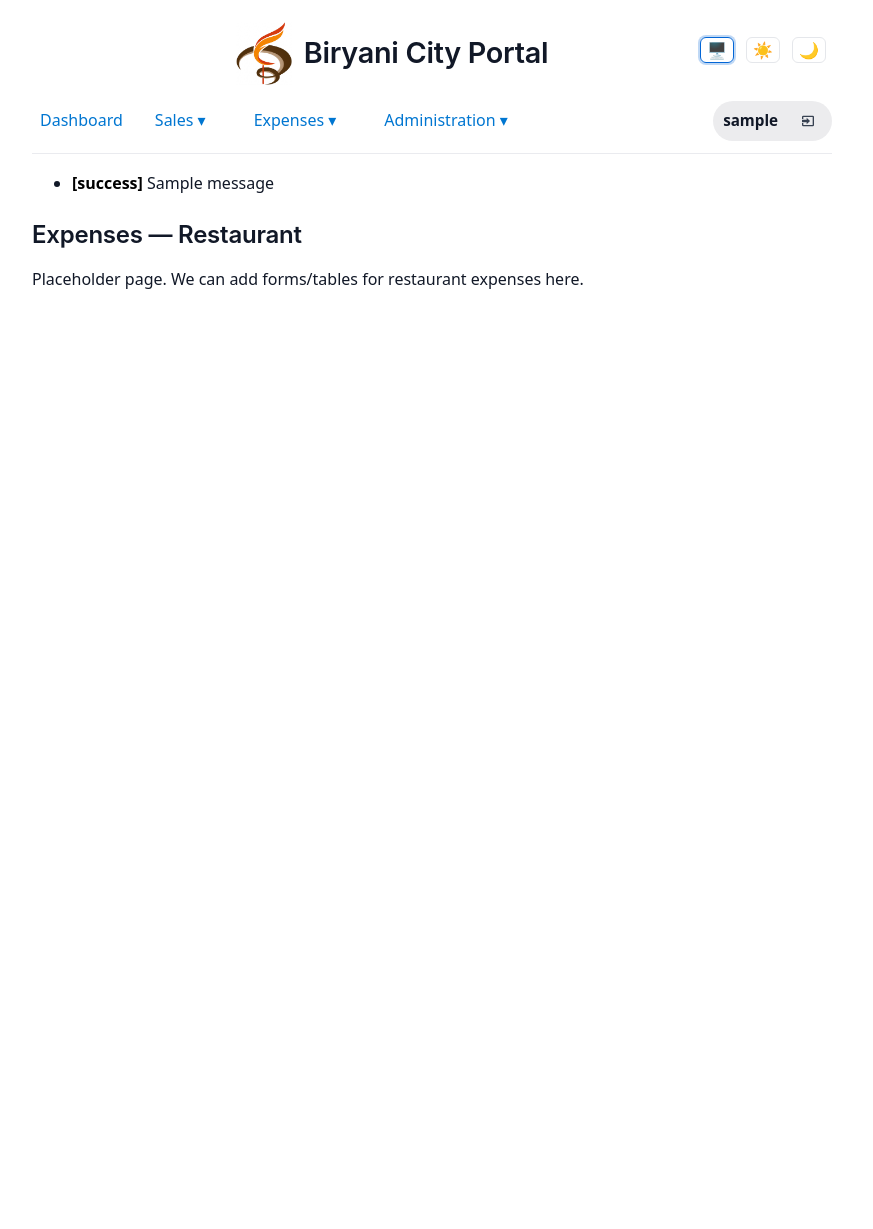
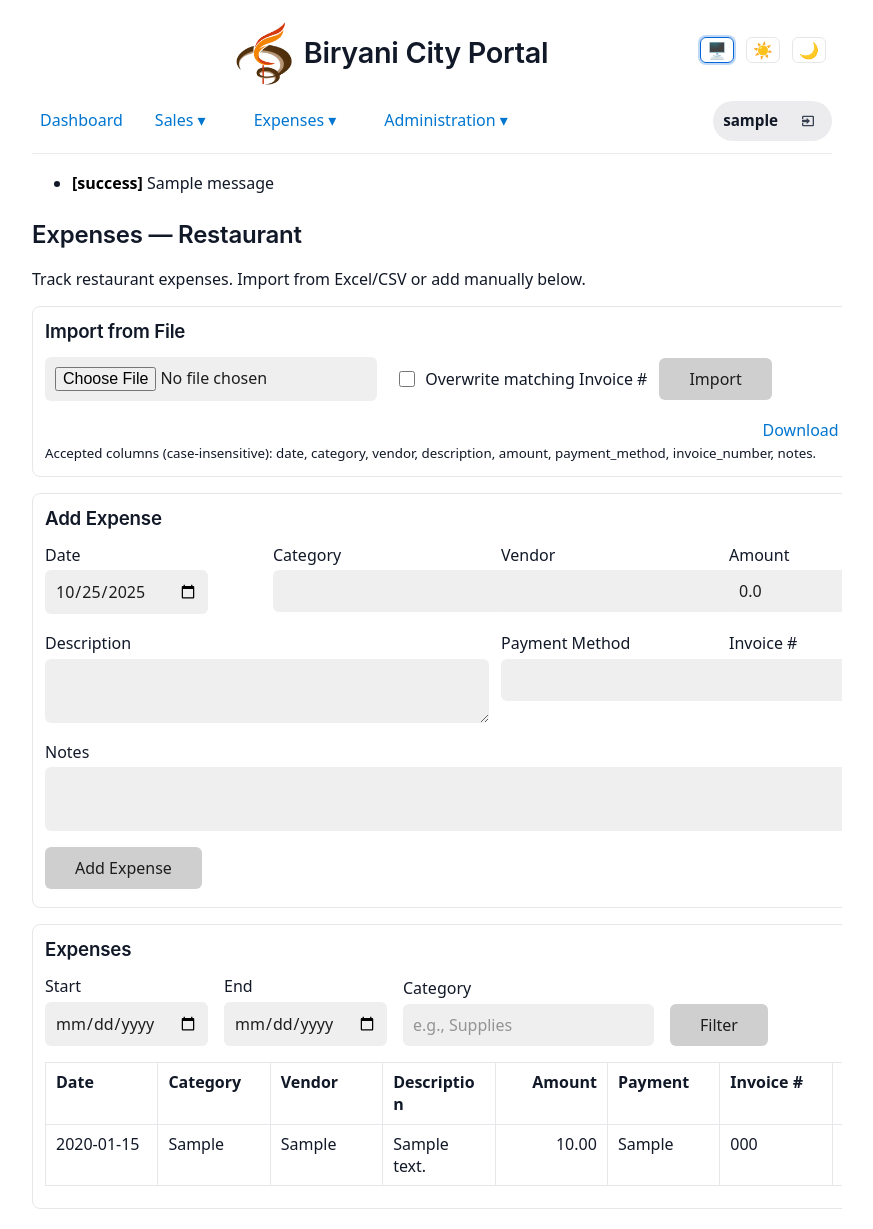
Before and after one commit to sushanth88/BC_Internal_OP, a Flask app: page /expenses/restaurant in a window 1280 px wide. Shown: the whole page, without its empty margins (208-1081 px from the left). Before the commit the page ends 800 px from the top, so only its background shows below. Run offline with Flask 3, Linux system fonts and the light colour scheme; the first user in the database is signed in; tables that the repository leaves empty hold one stand-in row (Sample ...); one stand-in notice (Sample message) is shown; some libraries are stand-ins or nearby versions.

Commit message:
Expenses(Restaurant): add RestaurantExpense model, manual add, CSV/XLSX import, filters, and template CSV download

```diff
--- a/app.py
+++ b/app.py
@@ -124,6 +124,20 @@ class AuditLog(Base):
     actor = relationship('User', foreign_keys=[actor_id])
 
 
+class RestaurantExpense(Base):
+    __tablename__ = 'restaurant_expenses'
+    id = Column(Integer, primary_key=True)
+    date = Column(Date, nullable=False)
+    category = Column(String(100), default='')
+    vendor = Column(String(200), default='')
+    description = Column(Text, default='')
+    amount = Column(Float, default=0.0)
+    payment_method = Column(String(50), default='')
+    invoice_number = Column(String(100), default='')
+    notes = Column(Text, default='')
+    created_at = Column(DateTime, default=datetime.utcnow)
+
+
 @login_manager.user_loader
 def load_user(user_id):
     db = SessionLocal()
@@ -197,6 +211,27 @@ class BulkDeleteForm(FlaskForm):
 class DeleteAllForm(FlaskForm):
     confirm = StringField('Type DELETE ALL to confirm', default='')
     submit = SubmitField('Delete ALL')
+
+
+class RestaurantExpenseForm(FlaskForm):
+    date = DateField('Date', validators=[DataRequired()], default=date.today())
+    category = StringField('Category', default='')
+    vendor = StringField('Vendor', default='')
+    description = TextAreaField('Description', default='')
+    amount = FloatField('Amount', default=0.0, validators=[DataRequired()])
+    payment_method = StringField('Payment Method', default='')
+    invoice_number = StringField('Invoice #', default='')
+    notes = TextAreaField('Notes', default='')
+    submit = SubmitField('Add Expense')
+
+
+class RestaurantExpenseUploadForm(FlaskForm):
+    file = UploadFileField('Upload CSV or Excel (.csv, .xlsx)', validators=[
+        FileRequired(),
+        FileAllowed(['csv', 'xlsx'], 'CSV or Excel files only')
+    ])
+    overwrite = BooleanField('Overwrite existing rows with same Invoice #')
+    submit = SubmitField('Import')
 
 
 def init_db():
@@ -549,13 +584,197 @@ def expenses_salaries():
     return render_template('expenses_salaries.html')
 
 
-@app.route('/expenses/restaurant')
+@app.route('/expenses/restaurant', methods=['GET', 'POST'])
 @login_required
 def expenses_restaurant():
     if not current_user.is_admin:
         flash('You do not have access to Expenses.', 'warning')
         return redirect(url_for('sales'))
-    return render_template('expenses_restaurant.html')
+    db = SessionLocal()
+    form = RestaurantExpenseForm()
+    upload_form = RestaurantExpenseUploadForm()
+
+    # Manual add
+    if form.validate_on_submit() and request.method == 'POST' and request.form.get('form-id') == 'manual':
+        exp = RestaurantExpense(
+            date=form.date.data,
+            category=form.category.data.strip(),
+            vendor=form.vendor.data.strip(),
+            description=form.description.data.strip(),
+            amount=float(form.amount.data or 0.0),
+            payment_method=form.payment_method.data.strip(),
+            invoice_number=form.invoice_number.data.strip(),
+            notes=form.notes.data.strip(),
+        )
+        db.add(exp)
+        db.commit()
+        flash('Expense added', 'success')
+        return redirect(url_for('expenses_restaurant'))
+
+    # Filters (simple): month/year
+    q = db.query(RestaurantExpense).order_by(RestaurantExpense.date.desc(), RestaurantExpense.id.desc())
+    start = request.args.get('start')
+    end = request.args.get('end')
+    category = request.args.get('category', '').strip()
+    if start:
+        try:
+            q = q.filter(RestaurantExpense.date >= _parse_date(start))
+        except Exception:
+            pass
+    if end:
+        try:
+            q = q.filter(RestaurantExpense.date <= _parse_date(end))
+        except Exception:
+            pass
+    if category:
+        q = q.filter(RestaurantExpense.category.ilike(f"%{category}%"))
+
+    expenses_rows = q.limit(500).all()
+    total_amount = sum(float(x.amount or 0.0) for x in expenses_rows)
+
+    return render_template('expenses_restaurant.html', form=form, upload_form=upload_form, expenses=expenses_rows, total_amount=total_amount, start=start or '', end=end or '', category=category)
+
+
+@app.route('/expenses/restaurant/upload', methods=['POST'])
+@login_required
+def expenses_restaurant_upload():
+    if not current_user.is_admin:
+        flash('You do not have access to Expenses.', 'warning')
+        return redirect(url_for('sales'))
+    form = RestaurantExpenseUploadForm()
+    if not form.validate_on_submit():
+        for field, errs in form.errors.items():
+            for e in errs:
+                flash(f"{field}: {e}", 'danger')
+        return redirect(url_for('expenses_restaurant'))
+
+    f = form.file.data
+    filename = getattr(f, 'filename', '') or ''
+    name_lower = filename.lower()
+    overwrite = bool(form.overwrite.data)
+    tmpdir = tempfile.mkdtemp(prefix='exp_up_')
+    path = os.path.join(tmpdir, filename or f'upload_{uuid.uuid4().hex}')
+    f.save(path)
+
+    added = 0
+    updated = 0
+    failed = 0
+    errors = []
+    db = SessionLocal()
+
+    def normalize_header(h):
+        return re.sub(r"[^a-z0-9]+", "_", (h or '').strip().lower())
+
+    def map_row(row):
+        # Accept a variety of column names, map to fields
+        mapping = {
+            'date': ['date', 'expense_date'],
+            'category': ['category', 'type'],
+            'vendor': ['vendor', 'payee', 'supplier'],
+            'description': ['description', 'details', 'desc'],
+            'amount': ['amount', 'total', 'value'],
+            'payment_method': ['payment_method', 'method', 'pay_method'],
+            'invoice_number': ['invoice_number', 'invoice', 'bill_no', 'invoice_no'],
+            'notes': ['notes', 'note', 'remarks'],
+        }
+        out = {k: '' for k in mapping.keys()}
+        for key, aliases in mapping.items():
+            for a in aliases:
+                if a in row and row[a] not in (None, ''):
+                    out[key] = row[a]
+                    break
+        return out
+
+    try:
+        rows = []
+        if name_lower.endswith('.xlsx'):
+            try:
+                import openpyxl  # type: ignore
+            except Exception:
+                flash('Excel support requires openpyxl. Please install it or upload CSV.', 'danger')
+                shutil.rmtree(tmpdir, ignore_errors=True)
+                return redirect(url_for('expenses_restaurant'))
+            wb = openpyxl.load_workbook(path, data_only=True)
+            ws = wb.active
+            headers = [normalize_header((c.value or '')) for c in next(ws.iter_rows(min_row=1, max_row=1))]
+            for r in ws.iter_rows(min_row=2):
+                row = {headers[i]: (r[i].value if i < len(r) else None) for i in range(len(headers))}
+                rows.append(map_row(row))
+        else:
+            with open(path, 'r', newline='') as fh:
+                reader = csv.DictReader(fh)
+                headers = [normalize_header(h) for h in (reader.fieldnames or [])]
+                for raw in reader:
+                    row = {normalize_header(k): (v or '') for k, v in raw.items()}
+                    rows.append(map_row(row))
+
+        for r in rows:
+            try:
+                d = _parse_date(r.get('date')) if r.get('date') else None
+                if not d:
+                    failed += 1
+                    errors.append('Missing date')
+                    continue
+                amt = float(r.get('amount') or 0.0)
+                inv = str(r.get('invoice_number') or '').strip()
+                if overwrite and inv:
+                    existing = db.query(RestaurantExpense).filter(RestaurantExpense.invoice_number == inv).first()
+                else:
+                    existing = None
+                if existing:
+                    existing.date = d
+                    existing.category = str(r.get('category') or '').strip()
+                    existing.vendor = str(r.get('vendor') or '').strip()
+                    existing.description = str(r.get('description') or '').strip()
+                    existing.amount = amt
+                    existing.payment_method = str(r.get('payment_method') or '').strip()
+                    existing.notes = str(r.get('notes') or '').strip()
+                    db.add(existing)
+                    updated += 1
+                else:
+                    exp = RestaurantExpense(
+                        date=d,
+                        category=str(r.get('category') or '').strip(),
+                        vendor=str(r.get('vendor') or '').strip(),
+                        description=str(r.get('description') or '').strip(),
+                        amount=amt,
+                        payment_method=str(r.get('payment_method') or '').strip(),
+                        invoice_number=inv,
+                        notes=str(r.get('notes') or '').strip(),
+                    )
+                    db.add(exp)
+                    added += 1
+            except Exception as e:
+                failed += 1
+                errors.append(str(e))
+
+        db.commit()
+        msg = f"Imported {added} rows"
+        if updated:
+            msg += f", updated {updated}"
+        if failed:
+            msg += f", failed {failed}"
+        flash(msg, 'success' if failed == 0 else 'warning')
+    except Exception as e:
+        app.logger.error('Restaurant expenses upload error: %s', e)
+        flash(f'Upload error: {e}', 'danger')
+    finally:
+        shutil.rmtree(tmpdir, ignore_errors=True)
+
+    return redirect(url_for('expenses_restaurant'))
+
+
+@app.route('/expenses/restaurant/template.csv')
+@login_required
+def expenses_restaurant_template():
+    if not current_user.is_admin:
+        abort(403)
+    headers = ['date', 'category', 'vendor', 'description', 'amount', 'payment_method', 'invoice_number', 'notes']
+    content = ','.join(headers) + '\n'
+    resp = make_response(content)
+    resp.headers['Content-Type'] = 'text/csv'
+    resp.headers['Content-Disposition'] = 'attachment; filename=restaurant_expenses_template.csv'
+    return resp
 
 
 @app.route('/expenses/guest-house')
--- a/templates/expenses_restaurant.html
+++ b/templates/expenses_restaurant.html
@@ -1,5 +1,95 @@
 {% extends 'layout.html' %}
 {% block content %}
   <h2>Expenses — Restaurant</h2>
-  <p>Placeholder page. We can add forms/tables for restaurant expenses here.</p>
+  <p>Track restaurant expenses. Import from Excel/CSV or add manually below.</p>
+
+  <div class="grid" style="display:grid; grid-template-columns: 1fr; gap: 16px; align-items:start;">
+    <section style="border:1px solid var(--muted-border,#e5e7eb); padding:12px; border-radius:8px;">
+      <h3 style="margin-top:0;">Import from File</h3>
+      <form method="post" action="{{ url_for('expenses_restaurant_upload') }}" enctype="multipart/form-data">
+        {{ upload_form.hidden_tag() }}
+        <div style="display:flex; gap:12px; flex-wrap:wrap; align-items:center;">
+          {{ upload_form.file(label_class='') }}
+          <label>{{ upload_form.overwrite() }} Overwrite matching Invoice #</label>
+          {{ upload_form.submit(class_='btn') }}
+          <a href="{{ url_for('expenses_restaurant_template') }}" class="btn" style="margin-left:auto;">Download CSV Template</a>
+        </div>
+      </form>
+      <small>Accepted columns (case-insensitive): date, category, vendor, description, amount, payment_method, invoice_number, notes.</small>
+    </section>
+
+    <section style="border:1px solid var(--muted-border,#e5e7eb); padding:12px; border-radius:8px;">
+      <h3 style="margin-top:0;">Add Expense</h3>
+      <form method="post" action="{{ url_for('expenses_restaurant') }}">
+        {{ form.hidden_tag() }}
+        <input type="hidden" name="form-id" value="manual" />
+        <div style="display:grid; grid-template-columns: repeat(4, minmax(0,1fr)); gap:12px;">
+          <div>{{ form.date.label }} {{ form.date() }}</div>
+          <div>{{ form.category.label }} {{ form.category() }}</div>
+          <div>{{ form.vendor.label }} {{ form.vendor() }}</div>
+          <div>{{ form.amount.label }} {{ form.amount(step='0.01') }}</div>
+          <div class="col-span-2" style="grid-column: span 2;">{{ form.description.label }} {{ form.description(rows=2) }}</div>
+          <div>{{ form.payment_method.label }} {{ form.payment_method() }}</div>
+          <div>{{ form.invoice_number.label }} {{ form.invoice_number() }}</div>
+          <div class="col-span-4" style="grid-column: 1 / -1;">{{ form.notes.label }} {{ form.notes(rows=2) }}</div>
+        </div>
+        <div style="margin-top:10px;">{{ form.submit(class_='btn') }}</div>
+      </form>
+    </section>
+
+    <section style="border:1px solid var(--muted-border,#e5e7eb); padding:12px; border-radius:8px;">
+      <h3 style="margin-top:0;">Expenses</h3>
+      <form method="get" action="{{ url_for('expenses_restaurant') }}" style="display:flex; gap:10px; flex-wrap:wrap; align-items:end;">
+        <div>
+          <label for="start">Start</label>
+          <input type="date" id="start" name="start" value="{{ start }}" />
+        </div>
+        <div>
+          <label for="end">End</label>
+          <input type="date" id="end" name="end" value="{{ end }}" />
+        </div>
+        <div>
+          <label for="category">Category</label>
+          <input type="text" id="category" name="category" value="{{ category }}" placeholder="e.g., Supplies" />
+        </div>
+        <div>
+          <button class="btn" type="submit">Filter</button>
+        </div>
+        <div style="margin-left:auto; font-weight:600;">Total: {{ '%.2f'|format(total_amount or 0.0) }}</div>
+      </form>
+
+      <div style="overflow:auto; margin-top:10px;">
+        <table class="table" style="min-width:900px;">
+          <thead>
+            <tr>
+              <th>Date</th>
+              <th>Category</th>
+              <th>Vendor</th>
+              <th>Description</th>
+              <th style="text-align:right;">Amount</th>
+              <th>Payment</th>
+              <th>Invoice #</th>
+              <th>Notes</th>
+            </tr>
+          </thead>
+          <tbody>
+            {% for e in expenses %}
+              <tr>
+                <td>{{ e.date.strftime('%Y-%m-%d') }}</td>
+                <td>{{ e.category }}</td>
+                <td>{{ e.vendor }}</td>
+                <td>{{ e.description }}</td>
+                <td style="text-align:right;">{{ '%.2f'|format(e.amount or 0.0) }}</td>
+                <td>{{ e.payment_method }}</td>
+                <td>{{ e.invoice_number }}</td>
+                <td>{{ e.notes }}</td>
+              </tr>
+            {% else %}
+              <tr><td colspan="8" style="text-align:center; color:var(--muted-text,#6b7280);">No expenses yet.</td></tr>
+            {% endfor %}
+          </tbody>
+        </table>
+      </div>
+    </section>
+  </div>
 {% endblock %}
```
